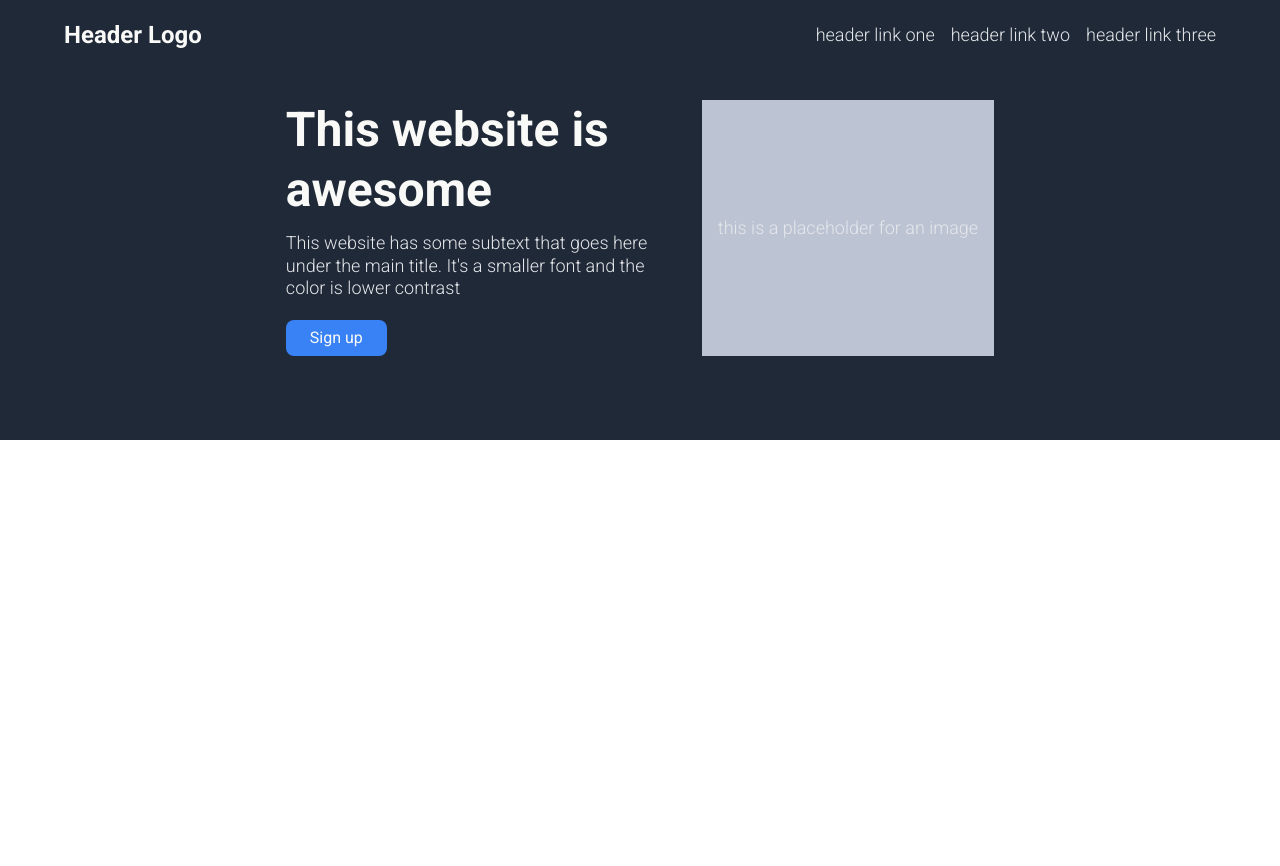
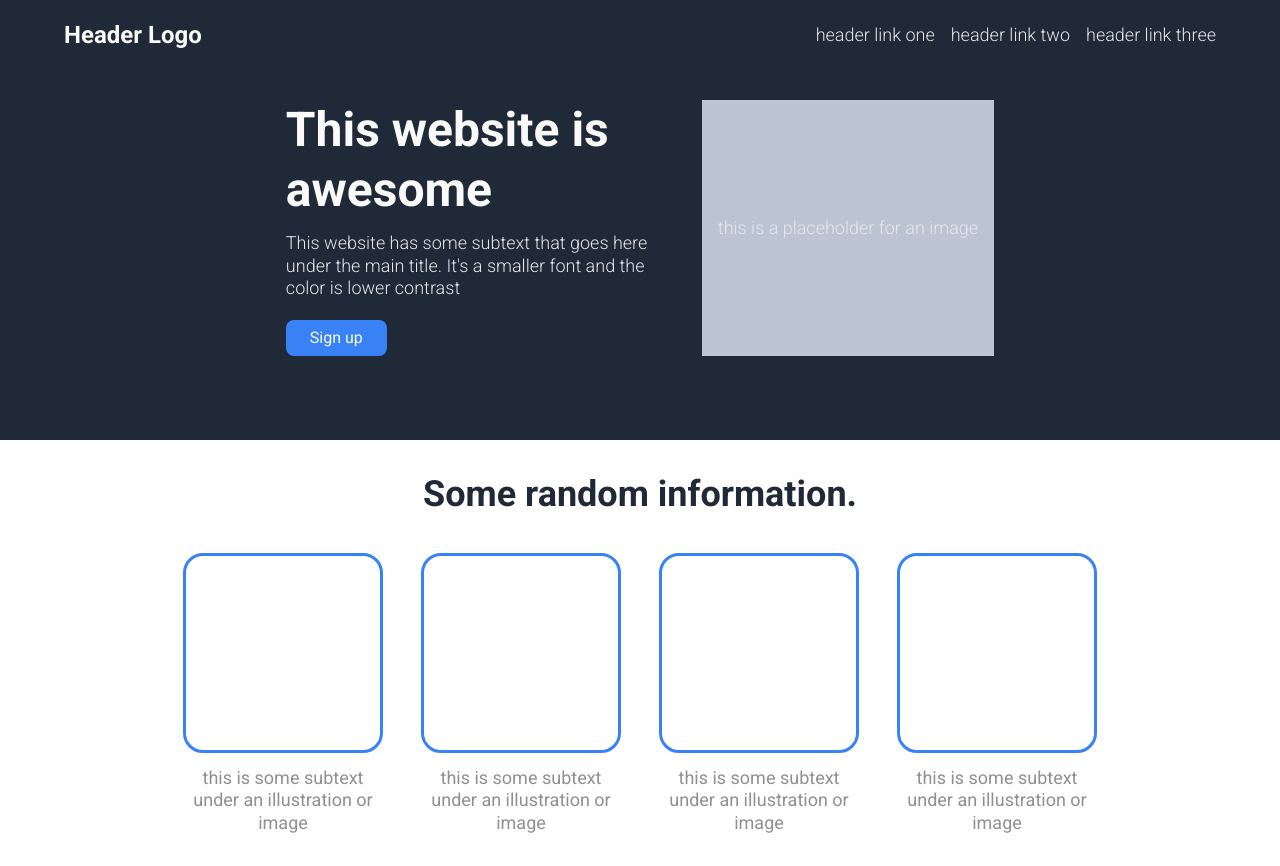
Before and after one commit to j-ngo828/landing-page, a plain HTML site: page index.html in a window 1280 px wide. Before the commit the page ends 800 px from the top, so only its background shows below. Drawn offline with Linux system fonts and the light colour scheme.

Commit message:
Finish information section

```diff
--- a/index.html
+++ b/index.html
@@ -36,7 +36,35 @@
         </div>
       </div>
     </header>
-    <article></article>
+    <article class="information-container">
+      <span class="information-header">Some random information.</span>
+      <div class="information-section">
+        <div class="information">
+          <div class="illustration"></div>
+          <span class="illustation-text"
+            >this is some subtext under an illustration or image</span
+          >
+        </div>
+        <div class="information">
+          <div class="illustration"></div>
+          <span class="illustation-text"
+            >this is some subtext under an illustration or image</span
+          >
+        </div>
+        <div class="information">
+          <div class="illustration"></div>
+          <span class="illustation-text"
+            >this is some subtext under an illustration or image</span
+          >
+        </div>
+        <div class="information">
+          <div class="illustration"></div>
+          <span class="illustation-text"
+            >this is some subtext under an illustration or image</span
+          >
+        </div>
+      </div>
+    </article>
     <footer></footer>
   </body>
 </html>
--- a/style.css
+++ b/style.css
@@ -88,3 +88,45 @@ header nav {
   justify-content: center;
   align-items: center;
 }
+
+.information-container {
+  display: flex;
+  flex-direction: column;
+  align-items: center;
+  gap: 36px;
+  padding: 32px;
+}
+
+.information-header {
+  color: #1f2937;
+  font-size: 36px;
+  font-weight: 800;
+}
+
+.information-section {
+  display: flex;
+  justify-content: center;
+  gap: 38px;
+  text-align: center;
+}
+
+.information {
+  display: flex;
+  flex-direction: column;
+  align-items: center;
+  gap: 14px;
+}
+
+.illustration {
+  flex-basis: 200px;
+  width: 200px;
+  border: 3px solid #3882f6;
+  border-radius: 10%;
+}
+
+.illustation-text {
+  width: 200px;
+  font-size: 18px;
+  color: #919090;
+  font-weight: 400;
+}
```
